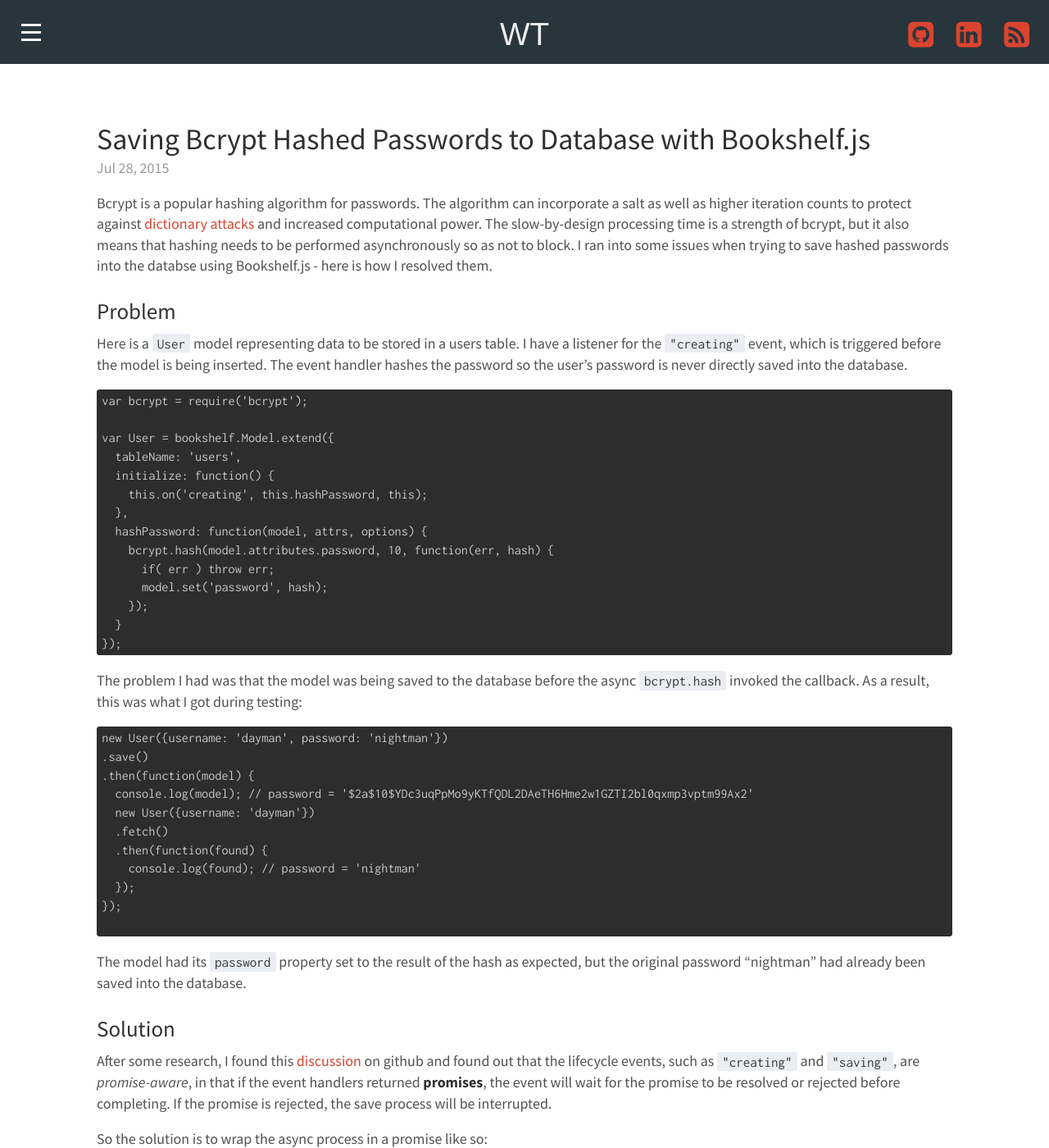
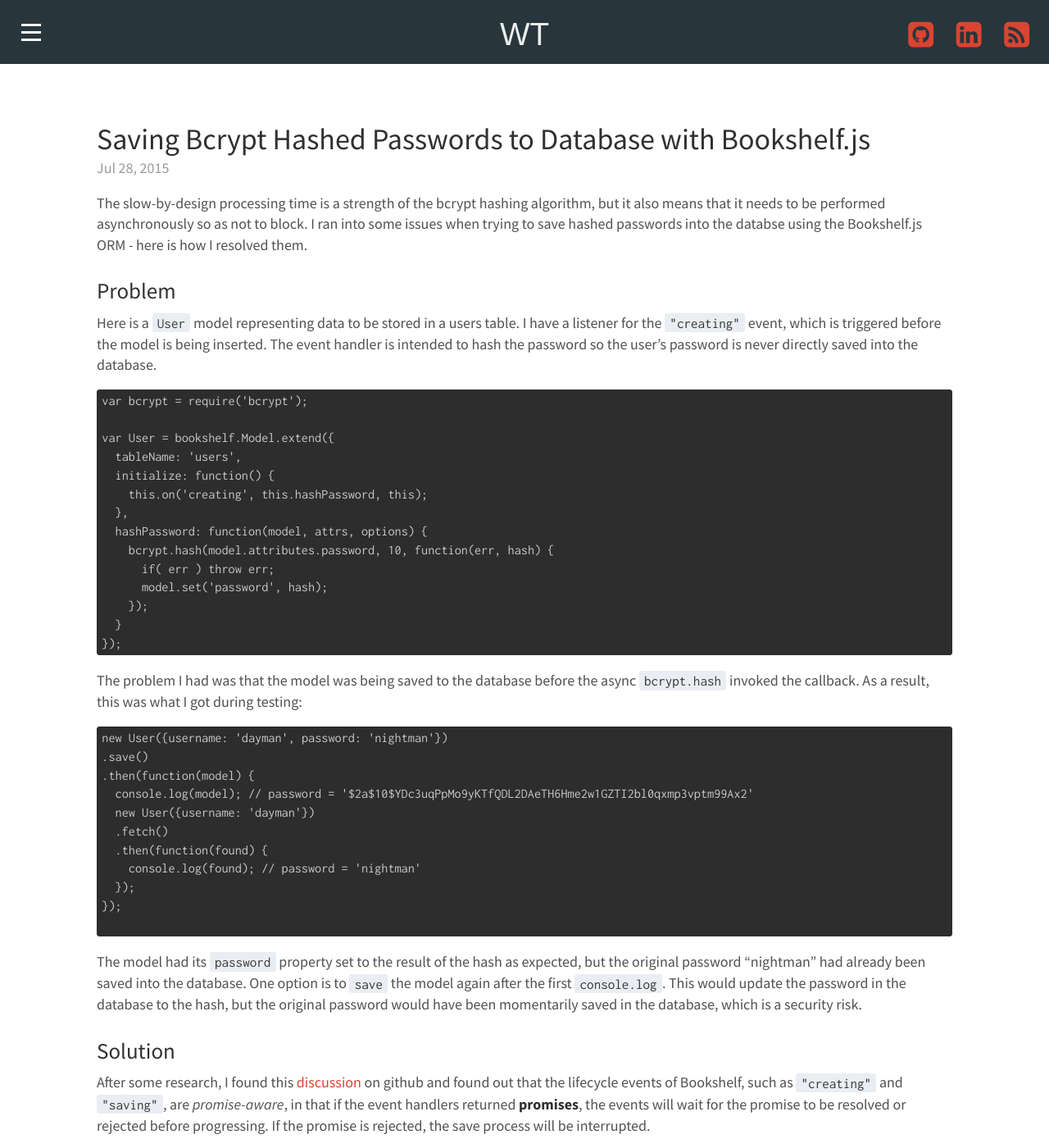
Before and after one commit to wezleytsai/wezleytsai.github.io, a Jekyll site: the page built from _posts/2015-07-28-bookshelf-bcrpyt-password-hashing.md, in a window 1280 px wide and 1400 px high. Shown: the whole window at 82% size. Built offline with Jekyll 4.4.1, drawn with Linux system fonts in a browser that asks for light colours; nearby versions of some CDN libraries; some web fonts are replaced; Markdown is read by kramdown in place of the engine named in the settings; comment, search, counter and statistics services are not loaded; a style sheet for code colours, icons or effects is not loaded; some of the changed text lies outside the part shown.

Commit message:
Edit to bcrypt post

````diff
--- a/_posts/2015-07-28-bookshelf-bcrpyt-password-hashing.md
+++ b/_posts/2015-07-28-bookshelf-bcrpyt-password-hashing.md
@@ -10,13 +10,13 @@
 [dict-attack-wiki]: https://en.wikipedia.org/wiki/Dictionary_attack
 
 <!-- post -->
-Bcrypt is a popular hashing algorithm for passwords. The algorithm can incorporate a salt as well as higher iteration counts to protect against [dictionary attacks] [dict-attack-wiki] and increased computational power. The slow-by-design processing time is a strength of bcrypt, but it also means that hashing needs to be performed asynchronously so as not to block. I ran into some issues when trying to save hashed passwords into the databse using Bookshelf.js - here is how I resolved them.
+The slow-by-design processing time is a strength of the bcrypt hashing algorithm, but it also means that it needs to be performed asynchronously so as not to block. I ran into some issues when trying to save hashed passwords into the databse using the Bookshelf.js ORM - here is how I resolved them.
 
 <!--excerpt-->
 
 ## Problem ##
 
-Here is a `User` model representing data to be stored in a users table. I have a listener for the `"creating"` event, which is triggered before the model is being inserted. The event handler hashes the password so the user's password is never directly saved into the database.
+Here is a `User` model representing data to be stored in a users table. I have a listener for the `"creating"` event, which is triggered before the model is being inserted. The event handler is intended to hash the password so the user's password is never directly saved into the database.
 
 ```javascript
 var bcrypt = require('bcrypt');
@@ -51,16 +51,17 @@
 
 ```
 
-The model had its `password` property set to the result of the hash as expected, but the original password "nightman" had already been saved into the database.
+The model had its `password` property set to the result of the hash as expected, but the original password "nightman" had already been saved into the database. One option is to `save` the model again after the first `console.log`. This would update the password in the database to the hash, but the original password would have been momentarily saved in the database, which is a security risk.
 
 ## Solution ##
 
-After some research, I found this [discussion] [trigger-then] on github and found out that the lifecycle events, such as `"creating"` and `"saving"`, are _promise-aware_, in that if the event handlers returned **promises**, the event will wait for the promise to be resolved or rejected before completing. If the promise is rejected, the save process will be interrupted.
+After some research, I found this [discussion] [trigger-then] on github and found out that the lifecycle events of Bookshelf, such as `"creating"` and `"saving"`, are _promise-aware_, in that if the event handlers returned **promises**, the events will wait for the promise to be resolved or rejected before progressing. If the promise is rejected, the save process will be interrupted.
 
 So the solution is to wrap the async process in a promise like so:
 
 ```javascript
 var bcrypt = require('bcrypt');
+var Promise  = require('bluebird');
 
 var User = bookshelf.Model.extend({
   tableName: 'users',
@@ -82,6 +83,7 @@
 And the password saved into the database is indeed the 60 character bcrypt hash:
 
 ```javascript
+// delete the old 'dayman' user, and re-insert:
 new User({username: 'dayman', password: 'nightman'})
 .save()
 .then(function(model) {
````
